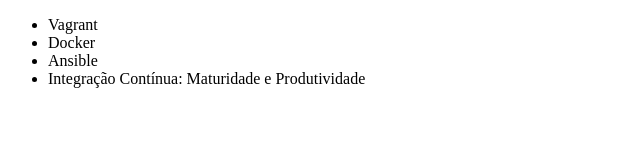
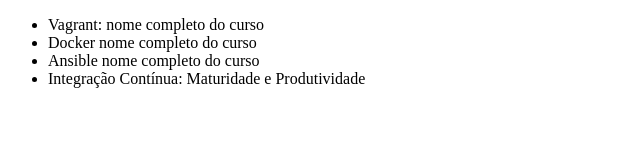
Before and after one commit to JeanValente/Git-Alura, a plain HTML site: page index.html in a window 1280 px wide. Shown: the whole page, without its empty margins (0-640 px from the left). Drawn offline with Linux system fonts and the light colour scheme.

Commit message:
Titulos atualizados

```diff
--- a/index.html
+++ b/index.html
@@ -6,9 +6,9 @@
 </head>
 <body>
     <ul>
-        <li>Vagrant</li>
-        <li>Docker</li>
-        <li>Ansible</li>
+        <li>Vagrant: nome completo do curso</li>
+        <li>Docker nome completo do curso</li>
+        <li>Ansible nome completo do curso</li>
         <li>Integração Contínua: Maturidade e Produtividade</li>
     </ul>
 </body>
```
